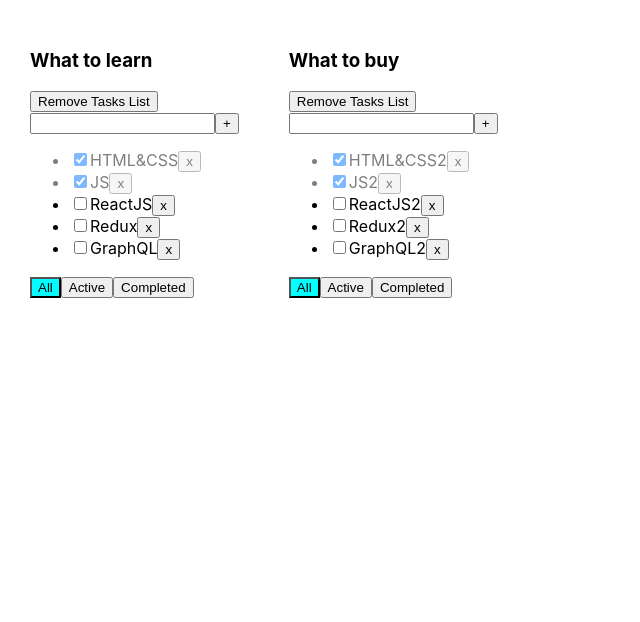
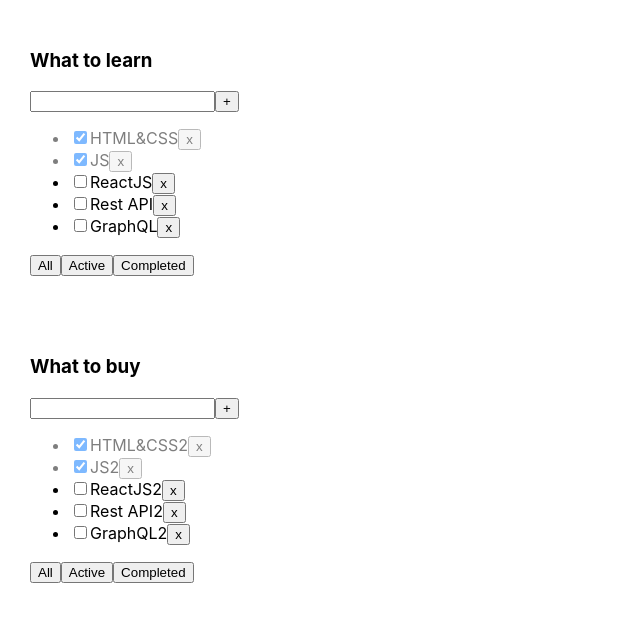
Before and after one commit to AkramGafurov/toDoList, a React (Create React App) app: page / in a window 1280 px wide. Shown: the top 622 px of the page, without its empty margins (0-640 px from the left). Built offline with nearby package versions, Linux system fonts and the light colour scheme.

Commit message:
feat: start microtask tuesday week first, add function to delete task

```diff
--- a/src/App.css
+++ b/src/App.css
@@ -6,3 +6,19 @@
 .App > div {
   margin-right: 50px;
 }
+
+.error {
+  border: red 1px solid;
+}
+
+.error-message {
+  color: red;
+}
+
+.active-filter {
+  background-color: aquamarine;
+}
+
+.is-done {
+  opacity: 0.5;
+}
--- a/src/App.tsx
+++ b/src/App.tsx
@@ -1,102 +1,94 @@
-import {ftruncate} from 'fs';
 import React, {useState} from 'react';
-import {isTemplateExpression} from 'typescript';
+import './App.css';
+import {Todolist} from './Todolist';
 import {v1} from 'uuid';
-import './App.css';
-import ToDoLIst from './ToDoLIst';
-import {TaskType} from './ToDoLIst'
-
-export type FilterValuesType = 'all' | 'active' | 'completed'
-
-type TodolistsType = {
-    id: string,
-    title: string,
-    filter: FilterValuesType,
-}
+import {FilterValuesType, TodolistsType, TaskType} from './data/type'
 
 function App() {
-      let todolistID1 = v1()
-    let todolistID2 = v1()
+
+    // let [tasks, setTasks] = useState([
+    //     {id: v1(), title: "HTML&CSS", isDone: true},
+    //     {id: v1(), title: "JS", isDone: true},
+    //     {id: v1(), title: "ReactJS", isDone: false},
+    //     {id: v1(), title: "Rest API", isDone: false},
+    //     {id: v1(), title: "GraphQL", isDone: false},
+    // ]);
+    // let [filter, setFilter] = useState<FilterValuesType>("all");
+
+    let todolistID1 = v1();
+    let todolistID2 = v1();
 
     let [todolists, setTodolists] = useState<Array<TodolistsType>>([
         {id: todolistID1, title: 'What to learn', filter: 'all'},
         {id: todolistID2, title: 'What to buy', filter: 'all'},
     ])
 
-    const [tasks, setTasks] = useState({
+    let [tasks, setTasks] = useState({
         [todolistID1]: [
-            {id: v1(), title: 'HTML&CSS', isDone: true,},
-            {id: v1(), title: 'JS', isDone: true,},
-            {id: v1(), title: 'ReactJS', isDone: false,},
-            {id: v1(), title: 'Redux', isDone: false,},
-            {id: v1(), title: 'GraphQL', isDone: false,}
+            {id: v1(), title: "HTML&CSS", isDone: true},
+            {id: v1(), title: "JS", isDone: true},
+            {id: v1(), title: "ReactJS", isDone: false},
+            {id: v1(), title: "Rest API", isDone: false},
+            {id: v1(), title: "GraphQL", isDone: false},
         ],
         [todolistID2]: [
-            {id: v1(), title: 'HTML&CSS2', isDone: true,},
-            {id: v1(), title: 'JS2', isDone: true,},
-            {id: v1(), title: 'ReactJS2', isDone: false,},
-            {id: v1(), title: 'Redux2', isDone: false,},
-            {id: v1(), title: 'GraphQL2', isDone: false,}
-        ],
+            {id: v1(), title: "HTML&CSS2", isDone: true},
+            {id: v1(), title: "JS2", isDone: true},
+            {id: v1(), title: "ReactJS2", isDone: false},
+            {id: v1(), title: "Rest API2", isDone: false},
+            {id: v1(), title: "GraphQL2", isDone: false},
+        ]
     });
 
 
-    function deleteTask(toDoListId: string, taskid: string) {
-        setTasks({...tasks, [toDoListId]:tasks[toDoListId].filter(item=>item.id!==taskid)})
+    function removeTask(idTasksList: string, idTask: string) {
+        setTasks({...tasks, [idTasksList]:tasks[idTasksList].filter(item=>item.id!==idTask)})
+        // let filteredTasks = tasks.filter(t => t.id != id);
+        // setTasks(filteredTasks);
     }
 
-    // const [filter, setFilter] = useState<FilterValuesType>('all')
-
-    function changeFilter(toDoListId: string, value: FilterValuesType) {
-        setTodolists(todolists.map(item=>item.id===toDoListId?{...item,filter:value}:item))
+    function addTask(title: string) {
+        // let task = {id: v1(), title: title, isDone: false};
+        // let newTasks = [task, ...tasks];
+        // setTasks(newTasks);
     }
 
-    // -------генерация ошибки при пустом инпуте-------
-
-    const addTask = (toDoListId: string, userInput: string) => {
-       let newUserTask = {id:v1(),title: userInput,isDone:true}
-        setTasks({...tasks,[toDoListId]:[newUserTask,...tasks[toDoListId]]})
+    function changeStatus(taskId: string, isDone: boolean) {
+        // let task = tasks.find(t => t.id === taskId);
+        // if (task) {
+        //     task.isDone = isDone;
     }
 
-    // -------оживление чекбоксов-------
-
-    const changeTaskStatus = (toDoListId: string, idTask: string, newStatus: boolean) => {
-        setTasks({...tasks, [toDoListId]:tasks[toDoListId].map(item=>item.id===idTask?{...item, isDone: newStatus}:item)})
+    function changeFilter(value: FilterValuesType) {
+        // setFilter(value);
     }
 
-    const removeList = (toDoListId: string) => {
-        setTodolists(todolists.filter(item=>item.id!==toDoListId))
-    }
+    // setTasks([...tasks]);
+    return (
+        todolists.map(item => {
+            let tasksForTodolist = tasks[item.id];
 
+            if (item.filter === "active") {
+                tasksForTodolist = tasks[item.id].filter(t => t.isDone === false);
+            } else if (item.filter === "completed") {
+                tasksForTodolist = tasks[item.id].filter(t => t.isDone === true);
+            }
+            return (<div className="App">
+                <Todolist
+                    key={item.id}
+                    idTasksList = {item.id}
+                    title={item.title}
+                    tasks={tasksForTodolist}
+                    removeTask={removeTask}
+                    changeFilter={changeFilter}
+                    addTask={addTask}
+                    changeTaskStatus={changeStatus}
+                    // filter={filter}
+                />
+            </div>)
+        })
+    )
 
-    return (
-        <div className='App'>
-
-            {todolists.map((item) => {
-                let taskForToDoList = tasks[item.id];
-                if (item.filter === 'active') {
-                    taskForToDoList = tasks[item.id].filter(item => item.isDone === false)
-                } else if (item.filter === 'completed') {
-                    taskForToDoList = tasks[item.id].filter(item => item.isDone === true)
-                }
-                return (
-                    <ToDoLIst
-                        key = {item.id}
-                        toDoListId={item.id}
-                        title={item.title}
-                        tasks={taskForToDoList}
-                        deleteTask={deleteTask}
-                        changeFilter={changeFilter}
-                        addTask={addTask}
-                        changeTaskStatus={changeTaskStatus}
-                        removeList={removeList}
-                        filter={item.filter}
-                    />
-                )
-            })}
-
-        </div>
-    );
 }
 
 export default App;
--- a/src/ToDoLIst.tsx
+++ b/src/ToDoLIst.tsx
@@ -1,108 +1,77 @@
-import React, {useState} from 'react';
-import {FC, MouseEvent, ChangeEvent} from 'react'
-import {FilterValuesType} from './App'
-import {Button} from './components/Button/Button'
-import {Input} from './components/Input/Input'
-import s from './toDoList.module.css'
+import React, {ChangeEvent, KeyboardEvent, useState} from 'react';
+import {ToDoListPropsType} from './data/type';
 
 
-type TodoListPropsType = {
-    toDoListId: string
-    title: string,
-    tasks: Array<TaskType>,
-    deleteTask: (toDoListId: string, taskid: string) => void,
-    changeFilter: (toDoListId: string, filter: FilterValuesType) => void,
-    addTask: (toDoListId: string, userInput: string) => void,
-    changeTaskStatus: (toDoListId: string, idTask: string, isDone: boolean) => void,
-    removeList: (toDoListId: string) => void,
-    filter: FilterValuesType
-}
+export function Todolist(props: ToDoListPropsType) {
 
-export type  TaskType = {
-    id: string,
-    title: string,
-    isDone: boolean,
-}
+    let [title, setTitle] = useState("")
+    let [error, setError] = useState<string | null>(null)
 
-const ToDoLIst/*: FC<TodoListPropsType> можно типизировать и так*/ = (props: TodoListPropsType) => {
-// -------добавление сообщений через инпут-------
-    let [userInput, setUserInput] = useState('');
-//-------функция удаления полей-------
-
-    const deleteHandler = (toDoListId: string, taskid: string) => {
-        props.deleteTask(toDoListId, taskid)
-    }
-
-    const tasksList = props.tasks.map((item) => {
-            const onChangeHandler = (event: ChangeEvent<HTMLInputElement>) => {
-                let newStatus = event.currentTarget.checked
-                props.changeTaskStatus(props.toDoListId, item.id, newStatus)
-            }
-            return (
-                <li className={item.isDone ? s.isDoneTask : ''}>
-                    <input onChange={onChangeHandler} type="checkbox" checked={item.isDone}/>
-                    <span>{item.title}</span>
-                    <Button className={''} name='x' callBack={() => {
-                        deleteHandler(props.toDoListId, item.id)
-                    }}/>
-                </li>
-            )
-        }
-    )
-
-//-------функция обработки нажатия кнопок фильтрации-------
-    const onClickFilterHandler = (value: FilterValuesType) => {
-        {
-            props.changeFilter(props.toDoListId, value)
+    const addTask = () => {
+        if (title.trim() !== "") {
+            props.addTask(title.trim());
+            setTitle("");
+        } else {
+            setError("Title is required");
         }
     }
-// -------генерация ошибки при пустом инпуте-------
-    let [error, setError] = useState<string | null>(null)
-    let classNameError = error ? 'error' : '';
-//-------функция добавления полей-------
-    const addTask = () => {
-        error = userInput.trim() ? '' : 'title is required'
-        if (error) {
-            setError(error)
-            setUserInput('')
-        } else {
-            props.addTask(props.toDoListId, userInput)
-            setError(null)
-            setUserInput('')
+    const onChangeHandler = (e: ChangeEvent<HTMLInputElement>) => {
+        setTitle(e.currentTarget.value)
+    }
+    const onKeyPressHandler = (e: KeyboardEvent<HTMLInputElement>) => {
+        setError(null);
+        if (e.charCode === 13) {
+            addTask();
         }
     }
-//-------функция удаления списка-------
+    const onAllClickHandler = () => props.changeFilter("all");
+    const onActiveClickHandler = () => props.changeFilter("active");
+    const onCompletedClickHandler = () => props.changeFilter("completed");
+    const onDeleteTaskClickHandler = (idTasksList: string, idTask: string) => props.removeTask(idTasksList, idTask)
 
-    const removeToDoListHandler = () => {
-        props.removeList(props.toDoListId)
-    }
 
-    return (
+    return <div>
+        <h3>{props.title}</h3>
         <div>
-            <h3>{props.title}</h3>
-            <Button className={''} name={'Remove Tasks List'} callBack={removeToDoListHandler}/>
-            <div>
-                <Input toDoListId={props.toDoListId} error={classNameError} userInput={userInput}
-                       setUserInput={setUserInput} addTask={addTask} setError={setError}
-                />
-                <Button className={''} name={'+'} callBack={addTask}/>
-                {error && <p className={s.erroMessage}>{error}</p>}
-            </div>
-            <ul>
-                {tasksList}
-            </ul>
-            <div>
-                <Button className={props.filter == 'all' ? 'activeButton' : ''} name={'All'}
-                        callBack={() => onClickFilterHandler('all')}/>
+            <input value={title}
+                   onChange={onChangeHandler}
+                   onKeyPress={onKeyPressHandler}
+                   className={error ? "error" : ""}
+            />
+            <button onClick={addTask}>+</button>
+            {error && <div className="error-message">{error}</div>}
+        </div>
+        <ul>
 
-                <Button className={props.filter == 'active' ? 'activeButton' : ''} name={'Active'}
-                        callBack={() => onClickFilterHandler('active')}/>
+            {
+                props.tasks.map(t => {
+                    const onChangeHandler = (e: ChangeEvent<HTMLInputElement>) => {
+                        props.changeTaskStatus(t.id, e.currentTarget.checked);
+                    }
 
-                <Button className={props.filter == 'completed' ? 'activeButton' : ''} name={'Completed'}
-                        callBack={() => onClickFilterHandler('completed')}/>
-            </div>
+                    return <li key={t.id} className={t.isDone ? "is-done" : ""}>
+                        <input type="checkbox"
+                               onChange={onChangeHandler}
+                               checked={t.isDone}/>
+                        <span>{t.title}</span>
+                        <button onClick={()=> {
+                            onDeleteTaskClickHandler(props.idTasksList, t.id)
+                        }}>x</button>
+                    </li>
+                })
+            }
+
+        </ul>
+        <div>
+            {/*<button className={props.filter === 'all' ? "active-filter" : ""}*/}
+            <button className={''}
+                    onClick={onAllClickHandler}>All</button>
+            {/*<button className={props.filter === 'active' ? "active-filter" : ""}*/}
+            <button className={''}
+                onClick={onActiveClickHandler}>Active</button>
+            {/*<button className={props.filter === 'completed' ? "active-filter" : ""}*/}
+            <button className={''}
+                onClick={onCompletedClickHandler}>Completed</button>
         </div>
-    );
+    </div>
 }
-
-export default ToDoLIst;
--- a/src/components/Button/Button.tsx
+++ /dev/null
@@ -1,19 +0,0 @@
-import React from "react";
-import s from './button.module.css'
-type buttonPropsType = {
-  name: string,
-  callBack: () => void,
-  className: string,
-}
-
-export const Button = (props: buttonPropsType) => {
-
-  const buttonHandler = () => {
-    props.callBack()
-  }
-
-  return(
-    <button className={props.className=='activeButton'?s.active:''} onClick={buttonHandler}>{props.name}</button>
-  )
-
-}
--- a/src/components/Button/button.module.css
+++ /dev/null
@@ -1,5 +0,0 @@
-.button{}
-
-.active {
-  background-color: aqua;
-}
--- a/src/components/Input/Input.tsx
+++ /dev/null
@@ -1,30 +0,0 @@
-import React from "react";
-import {ChangeEvent, KeyboardEvent} from "react"
-import s from './input.module.css'
-
-type inputPropsType = {
-  toDoListId:string,
-  userInput: string,
-  setUserInput: (userInput:string) => void,
-  addTask: () => void,
-  error: string,
-  setError:(error:string|null)=>void,
-}
-
-export const Input = (props: inputPropsType) => {
-
-  const onChangeHandler = (event:ChangeEvent<HTMLInputElement>) => {
-    let userInput = event.currentTarget.value;
-    props.setUserInput(userInput);
-  }
-
-  const onKeyPressHandler = (event:KeyboardEvent<HTMLInputElement>) => {
-    props.setError(null)
-    if(event.key === 'Enter') {
-      props.addTask()
-    }
-  }
-  return(
-  <input className={props.error? s.error:''} value={props.userInput} onChange = {onChangeHandler} onKeyDown={onKeyPressHandler}/>
-  )
-}
--- a/src/components/Input/input.module.css
+++ /dev/null
@@ -1,4 +0,0 @@
-
-.error {
-  border: 2px solid red;
-}
--- /dev/null
+++ b/src/data/type.tsx
@@ -0,0 +1,26 @@
+import {v1} from "uuid";
+
+export type FilterValuesType = "all" | "active" | "completed";
+
+export type TodolistsType = {
+    id:string,
+    title: string,
+    filter:FilterValuesType
+}
+
+export type TaskType = {
+    id: string,
+    title: string,
+    isDone: boolean
+}
+
+export type ToDoListPropsType = {
+    title: string
+    idTasksList: string
+    tasks: Array<TaskType>
+    removeTask: (idTasksList: string, idTask: string) => void
+    changeFilter: (value: FilterValuesType) => void
+    addTask: (title: string) => void
+    changeTaskStatus: (taskId: string, isDone: boolean) => void
+    // filter: FilterValuesType
+}
--- a/src/index.tsx
+++ b/src/index.tsx
@@ -2,11 +2,9 @@
 import ReactDOM from 'react-dom';
 import './index.css';
 import App from './App';
-// import {Counter} from './App';
 import * as serviceWorker from './serviceWorker';
 
-// ReactDOM.render(<App />, document.getElementById('root'));
-ReactDOM.render(<App />, document.getElementById('root'));
+ReactDOM.render(<App />,  document.getElementById('root'));
 
 // If you want your app to work offline and load faster, you can change
 // unregister() to register() below. Note this comes with some pitfalls.
--- a/src/toDoList.module.css
+++ /dev/null
@@ -1,7 +0,0 @@
-.erroMessage {
-  color: red;
-}
-
-.isDoneTask {
-  opacity: 0.5;
-}
```
